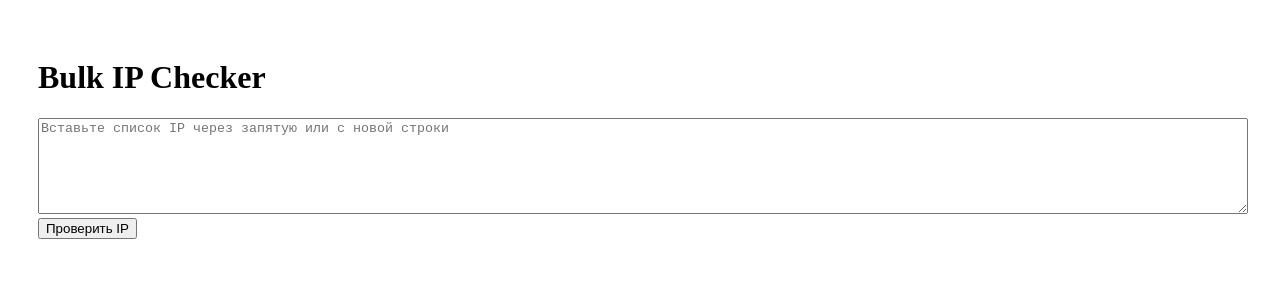
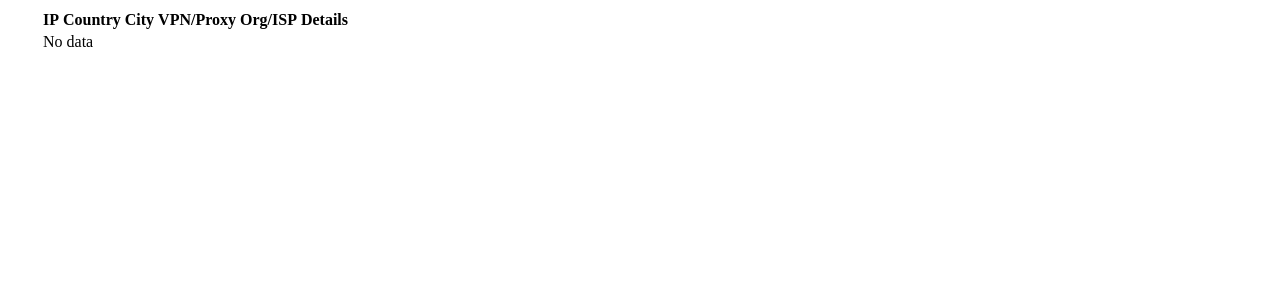
Before and after one commit to olegsemiashkin/FP-Analysis, a Next.js app: page /ip-bulk in a window 1280 px wide. Shown: the top 300 px of the page. Built offline with nearby package versions, Linux system fonts and the light colour scheme.

Commit message:
Update ip-bulk.js

```diff
--- a/pages/ip-bulk.js
+++ b/pages/ip-bulk.js
@@ -1,43 +1,42 @@
-import { useState } from "react";
+// pages/ip-bulk.js
 
-export default function IpBulk() {
-  const [ips, setIps] = useState("");
-  const [results, setResults] = useState([]);
-  const [loading, setLoading] = useState(false);
+import React from 'react';
 
-  async function handleCheck() {
-    setLoading(true);
-    const res = await fetch("/api/bulk-ip", {
-      method: "POST",
-      headers: { "Content-Type": "application/json" },
-      body: JSON.stringify({ ips: ips.split(/[\s,]+/).filter(Boolean) }),
-    });
-    const data = await res.json();
-    setResults(data.results);
-    setLoading(false);
-  }
-
+export default function BulkIP({ ips }) {
   return (
-    <main style={{ padding: 30 }}>
-      <h1>Bulk IP Checker</h1>
-      <textarea
-        rows={6}
-        style={{ width: "100%" }}
-        value={ips}
-        onChange={e => setIps(e.target.value)}
-        placeholder="Вставьте список IP через запятую или с новой строки"
-      />
-      <br />
-      <button onClick={handleCheck} disabled={loading}>
-        {loading ? "Проверяем..." : "Проверить IP"}
-      </button>
-      <ul>
-        {results.map((r, i) => (
-          <li key={i}>
-            {r.ip}: {r.data ? JSON.stringify(r.data) : "Ошибка/Не найдено"}
-          </li>
-        ))}
-      </ul>
-    </main>
+    <div style={{ margin: "0 auto", maxWidth: 1200 }}>
+      <table className="bulk-table">
+        <thead>
+          <tr>
+            <th>IP</th>
+            <th>Country</th>
+            <th>City</th>
+            <th>VPN/Proxy</th>
+            <th>Org/ISP</th>
+            <th>Details</th>
+          </tr>
+        </thead>
+        <tbody>
+          {ips && ips.length ? ips.map((ip, i) => (
+            <tr key={ip.address || i}>
+              <td>{ip.address}</td>
+              <td>{ip.country}</td>
+              <td>{ip.city}</td>
+              <td style={{ color: (ip.proxy || ip.vpn) ? '#e95a16' : '#2b7b2b', fontWeight: 600 }}>
+                {(ip.proxy || ip.vpn) ? (ip.proxy ? "Proxy" : "VPN") : "Clean"}
+              </td>
+              <td>{ip.isp}</td>
+              <td>
+                <a href={`/details/${ip.address}`} style={{ color: "#e95a16" }}>▶ Details</a>
+              </td>
+            </tr>
+          )) : (
+            <tr>
+              <td colSpan={6}>No data</td>
+            </tr>
+          )}
+        </tbody>
+      </table>
+    </div>
   );
 }
```
